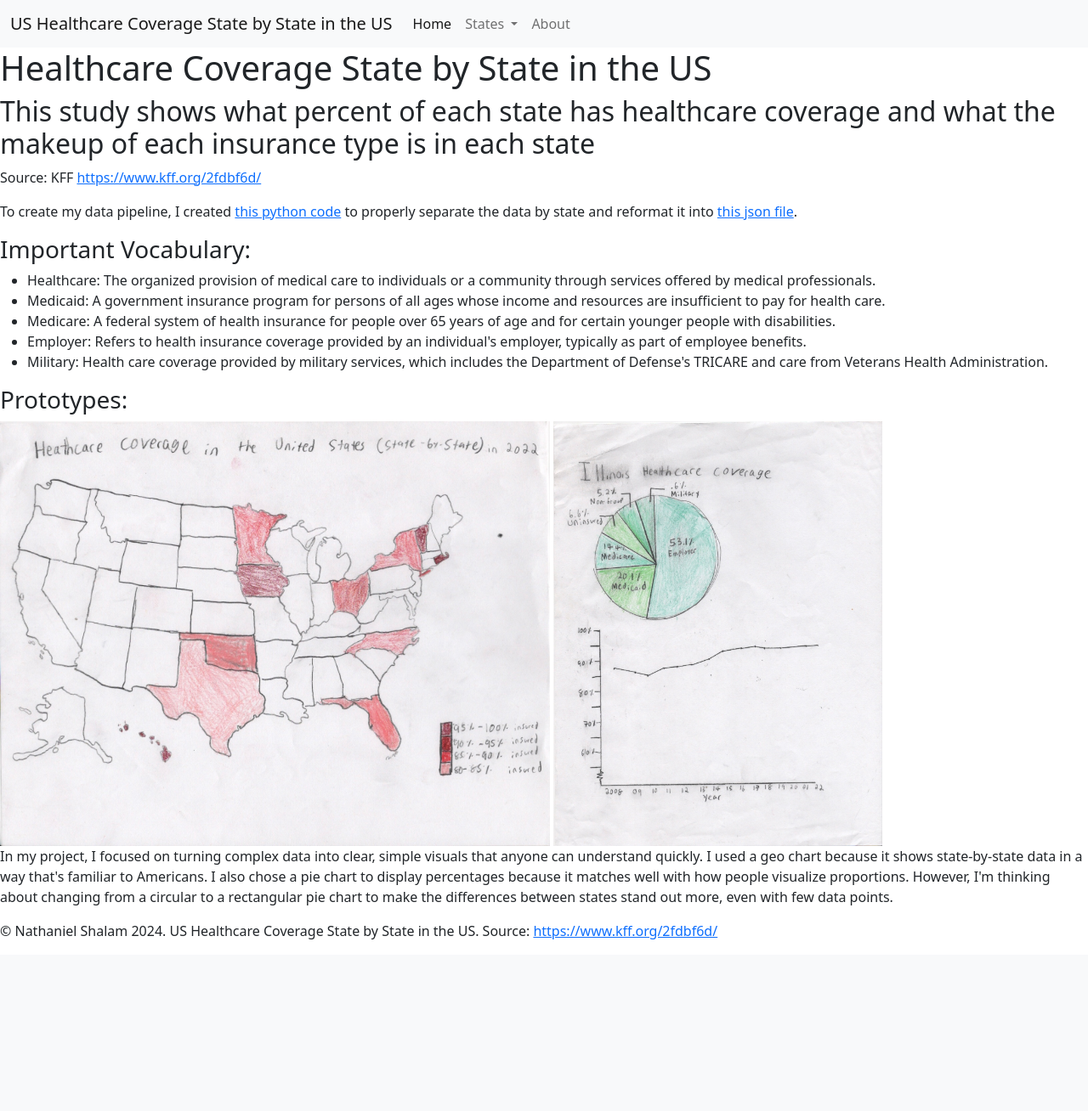
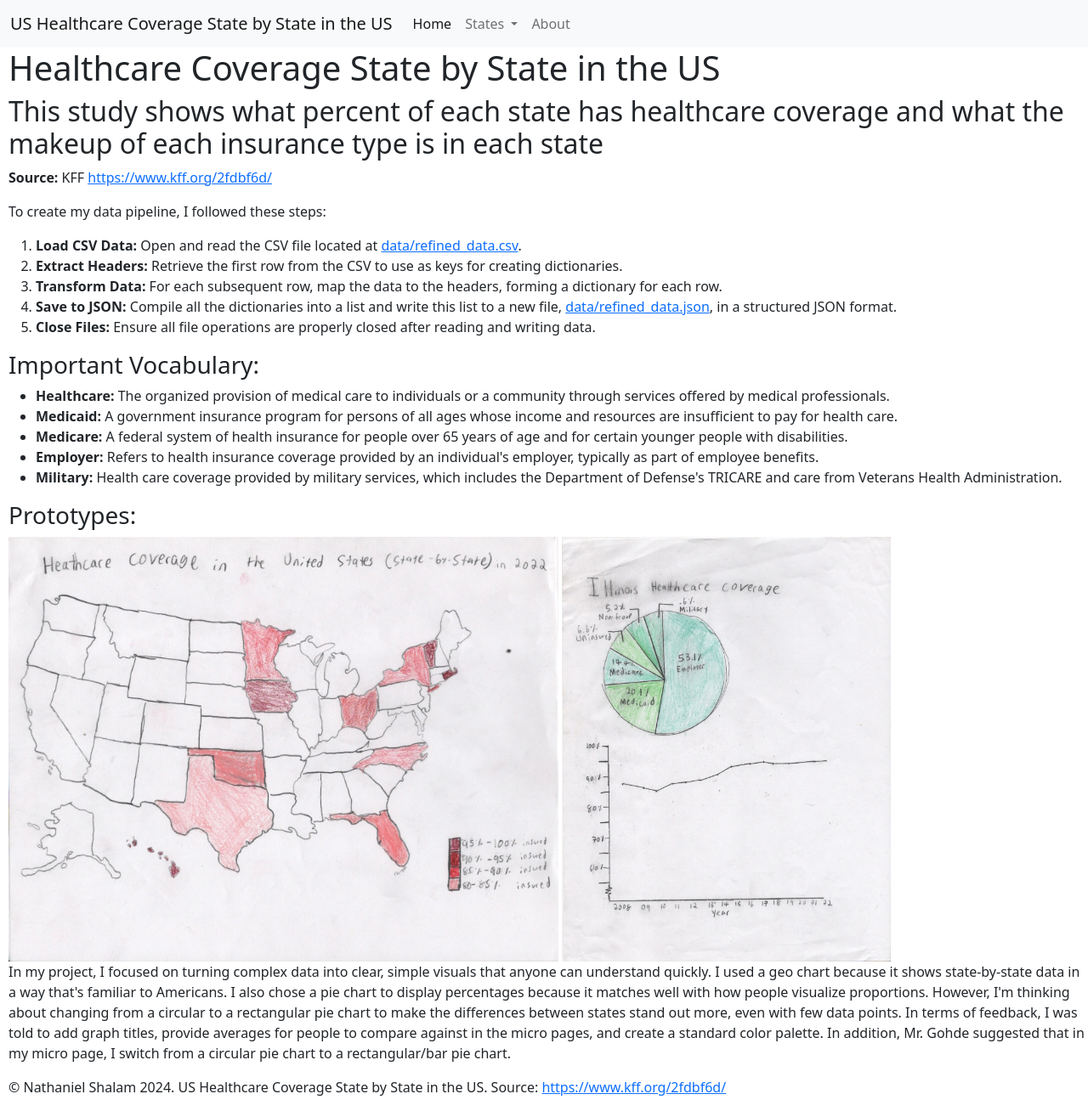
Before and after one commit to nshalam/Healthcare, a Flask app: page /about in a window 1280 px wide. Shown: the whole page at 85% size. Before the commit the page ends 1106 px from the top, so only its background shows below. Run offline with Flask 3, Linux system fonts and the light colour scheme.

Commit message:
Project Progress

```diff
--- a/data/raw_data.csv
+++ b/data/raw_data.csv
@@ -53,7 +53,7 @@
 "West Virginia","0.431","0.029","0.282","0.188","0.011","0.059"
 "Wisconsin","0.543","0.051","0.180","0.166","0.006","0.054"
 "Wyoming","0.502","0.075","0.115","0.171","0.020","0.116"
-"Puerto Rico","0.227","0.090","0.467","0.160","0.005","0.051"
+
 
 "Notes"
 "The American Community Survey did not release the 1-year estimates for 2020 due to significant disruptions to the data collection because of the coronavirus pandemic. "
--- a/data/refined_data.csv
+++ b/data/refined_data.csv
@@ -49,4 +49,4 @@ Washington,wa,0.523,0.053,0.207,0.141,0.017,0.059,7705281
 West Virginia,wv,0.431,0.029,0.282,0.188,0.011,0.059,1793716
 Wisconsin,wi,0.543,0.051,0.18,0.166,0.006,0.054,5893718
 Wyoming,wy,0.502,0.075,0.115,0.171,0.02,0.117,576851
-,,,,,,,,
+'''
--- a/data/refined_data.json
+++ b/data/refined_data.json
@@ -1,4 +1,15 @@
 [
+    {
+        "Location": "Alabama",
+        "Abbreviation": "al",
+        "Employer": "0.463",
+        "Non-Group": "0.06",
+        "Medicaid": "0.208",
+        "Medicare": "0.163",
+        "Military": "0.02",
+        "Uninsured": "0.086",
+        "Population": "5024279"
+    },
     {
         "Location": "Alaska",
         "Abbreviation": "ak",
@@ -537,16 +548,5 @@
         "Military": "0.02",
         "Uninsured": "0.117",
         "Population": "576851"
-    },
-    {
-        "Location": "",
-        "Abbreviation": "",
-        "Employer": "",
-        "Non-Group": "",
-        "Medicaid": "",
-        "Medicare": "",
-        "Military": "",
-        "Uninsured": "",
-        "Population": ""
     }
 ]
--- a/data/reformatData.py
+++ b/data/reformatData.py
@@ -8,7 +8,7 @@ headers = lines[0].strip().split(',')
 
 dictionary = []
 
-for line in lines[2:]:
+for line in lines[1:]:
     values = line.strip().split(',')
     row_dict = dict(zip(headers, values))
     dictionary.append(row_dict)
--- a/server.py
+++ b/server.py
@@ -16,9 +16,10 @@ def index():
     insured = {}
     for state in data:
         states.append(state["Location"])
-        insured[state["Abbreviation"]]=state["Uninsured"]
+        insured[state["Abbreviation"]]=float(state["Uninsured"])
+    print(insured)
 
-    return render_template('index.html', states=sorted(states), data=data)
+    return render_template('index.html', states=sorted(states), insured=insured, data=data)
 
 @app.route('/about')
 def about():
@@ -34,8 +35,9 @@ def about():
 @app.route('/state')
 def state():
     location = request.args.get('name')
-    with open("data/refined_data.json", "r") as f:
-        data = json.load(f)
+    f = open("data/refined_data.json", "r")
+    data = json.load(f)
+    f.close()
 
     states = set()
     employer = nongroup = medicaid = medicare = military = uninsured = None
@@ -51,8 +53,6 @@ def state():
             uninsured = state['Uninsured']
             population = state ['Population']
 
-    if employer is None:  # No matching state found
-        return "State not found", 404
 
     return render_template('state.html', state=location, population=int(population), employer=float(employer), nongroup=float(nongroup), medicaid=float(medicaid), medicare=float(medicare), military=float(military), uninsured=float(uninsured), data=data, states=sorted(states))
 
--- a/templates/about.html
+++ b/templates/about.html
@@ -7,21 +7,33 @@
 </head>
 <body>
     {% include 'navbar.html' %}
+    <div style="margin-left:10px">
         <h1>Healthcare Coverage State by State in the US</h1>
         <h2>This study shows what percent of each state has healthcare coverage and what the makeup of each insurance type is in each state</h2>
-    <p>Source: KFF <a href="https://www.kff.org/2fdbf6d/">https://www.kff.org/2fdbf6d/</a></p>
-    <p>To create my data pipeline, I created <a href="/data/reformatData.py">this python code</a> to properly separate the data by state and reformat it into <a href="/data/refined_data.json">this json file</a>.</p>
+        <p><strong>Source:</strong> KFF <a href="https://www.kff.org/2fdbf6d/">https://www.kff.org/2fdbf6d/</a></p>
+
+        <p>To create my data pipeline, I followed these steps:</p>
+        <ol>
+            <li><strong>Load CSV Data:</strong> Open and read the CSV file located at <a href="/data/refined_data.csv">data/refined_data.csv</a>.</li>
+            <li><strong>Extract Headers:</strong> Retrieve the first row from the CSV to use as keys for creating dictionaries.</li>
+            <li><strong>Transform Data:</strong> For each subsequent row, map the data to the headers, forming a dictionary for each row.</li>
+            <li><strong>Save to JSON:</strong> Compile all the dictionaries into a list and write this list to a new file, <a href="/data/refined_data.json">data/refined_data.json</a>, in a structured JSON format.</li>
+            <li><strong>Close Files:</strong> Ensure all file operations are properly closed after reading and writing data.</li>
+        </ol>
 
         <h3>Important Vocabulary:</h3>
         <ul>
-        <li>Healthcare: The organized provision of medical care to individuals or a community through services offered by medical professionals.</li>
-        <li>Medicaid: A government insurance program for persons of all ages whose income and resources are insufficient to pay for health care.</li>
-        <li>Medicare: A federal system of health insurance for people over 65 years of age and for certain younger people with disabilities.</li>
-        <li>Employer: Refers to health insurance coverage provided by an individual's employer, typically as part of employee benefits.</li>
-        <li>Military: Health care coverage provided by military services, which includes the Department of Defense's TRICARE and care from Veterans Health Administration.</li>
+            <li><strong>Healthcare:</strong> The organized provision of medical care to individuals or a community through services offered by medical professionals.</li>
+            <li><strong>Medicaid:</strong> A government insurance program for persons of all ages whose income and resources are insufficient to pay for health care.</li>
+            <li><strong>Medicare:</strong> A federal system of health insurance for people over 65 years of age and for certain younger people with disabilities.</li>
+            <li><strong>Employer:</strong> Refers to health insurance coverage provided by an individual's employer, typically as part of employee benefits.</li>
+            <li><strong>Military:</strong> Health care coverage provided by military services, which includes the Department of Defense's TRICARE and care from Veterans Health Administration.</li>
         </ul>
+
         <h3>Prototypes:</h3>
-    <img src="/macro.jpg" height="500"> <img src="/micro.jpg" height="500"><p>In my project, I focused on turning complex data into clear, simple visuals that anyone can understand quickly. I used a geo chart because it shows state-by-state data in a way that's familiar to Americans. I also chose a pie chart to display percentages because it matches well with how people visualize proportions. However, I'm thinking about changing from a circular to a rectangular pie chart to make the differences between states stand out more, even with few data points.</p>
+        <img src="/macro.jpg" height="500"> <img src="/micro.jpg" height="500">
+        <p>In my project, I focused on turning complex data into clear, simple visuals that anyone can understand quickly. I used a geo chart because it shows state-by-state data in a way that's familiar to Americans. I also chose a pie chart to display percentages because it matches well with how people visualize proportions. However, I'm thinking about changing from a circular to a rectangular pie chart to make the differences between states stand out more, even with few data points. In terms of feedback, I was told to add graph titles, provide averages for people to compare against in the micro pages, and create a standard color palette. In addition, Mr. Gohde suggested that in my micro page, I switch from a circular pie chart to a rectangular/bar pie chart.</p>
+    </div>
     {% include 'footer.html' %}
 </body>
 </html>
--- a/templates/footer.html
+++ b/templates/footer.html
@@ -9,5 +9,5 @@
 
 </head>
 <body>
-<p> © Nathaniel Shalam 2024. US Healthcare Coverage State by State in the US. Source: <a href="https://www.kff.org/2fdbf6d/"> https://www.kff.org/2fdbf6d/ </a></p>
+<p style="margin-left:10px"> © Nathaniel Shalam 2024. US Healthcare Coverage State by State in the US. Source: <a href="https://www.kff.org/2fdbf6d/"> https://www.kff.org/2fdbf6d/ </a></p>
 </body>
```
Also changed, not shown: templates/US.svg. Lines whose indentation alone changed are shown as unchanged.
